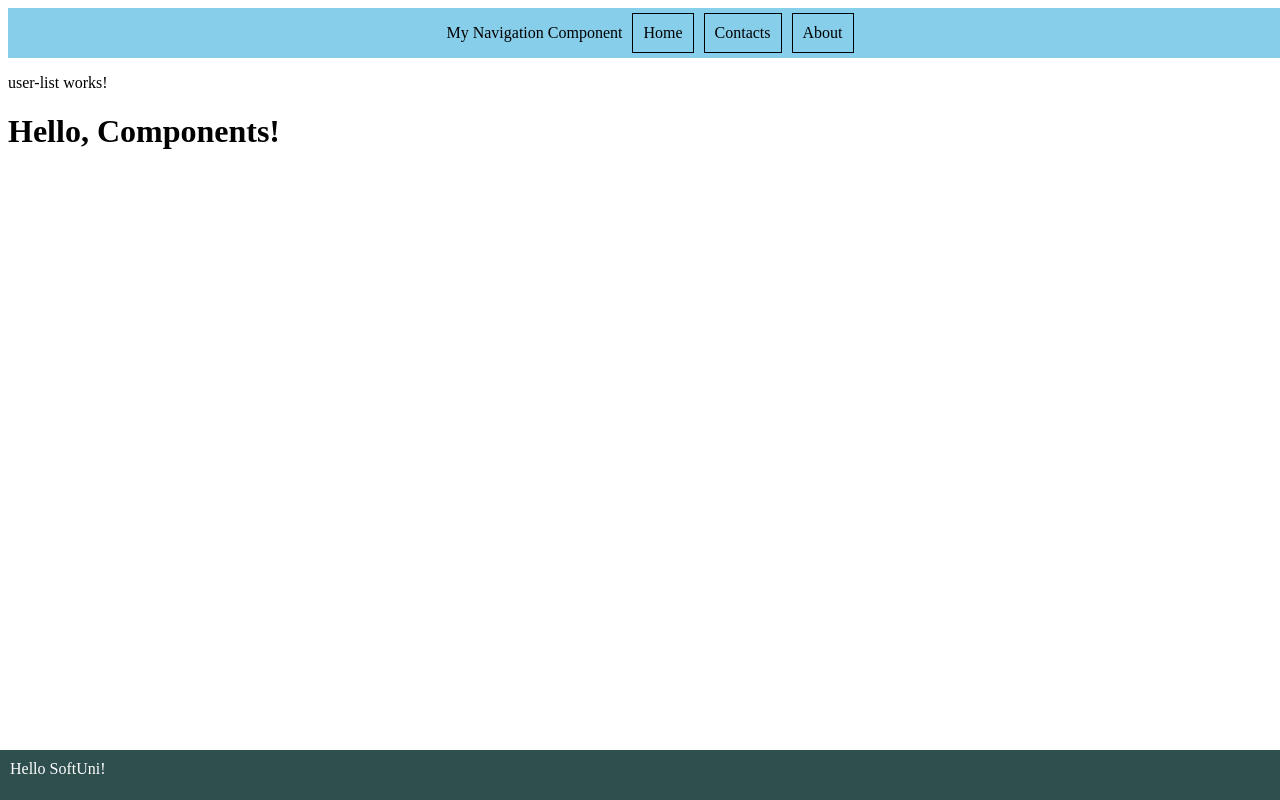
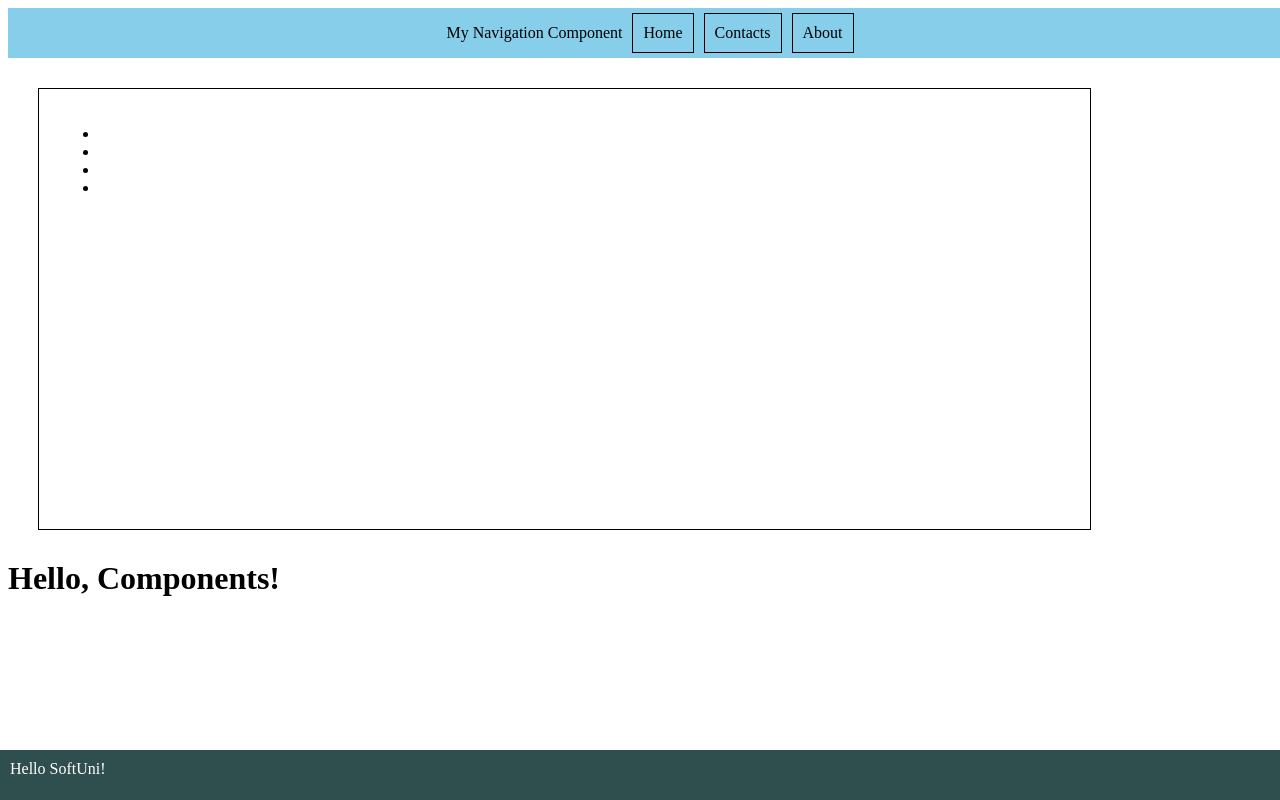
Before and after one commit to SvetlinGG/Angular-Components, an Angular app in the folder component-demo/: page / in a window 1280 px wide. Built offline with nearby package versions, Linux system fonts and the light colour scheme.

Commit message:
style user list

```diff
--- a/component-demo/src/app/user-list/user-list.component.css
+++ b/component-demo/src/app/user-list/user-list.component.css
@@ -0,0 +1,7 @@
+#wrapper {
+    border: 1px solid black;
+    width: 80%;
+    height: 400px;
+    padding: 20px;
+    margin: 30px;
+}
--- a/component-demo/src/app/user-list/user-list.component.html
+++ b/component-demo/src/app/user-list/user-list.component.html
@@ -1 +1,8 @@
-<p>user-list works!</p>
+<div id="wrapper">
+    <ul>
+        <li></li>
+        <li></li>
+        <li></li>
+        <li></li>
+    </ul>
+</div>
--- a/component-demo/src/app/user-list/user-list.component.ts
+++ b/component-demo/src/app/user-list/user-list.component.ts
@@ -6,5 +6,24 @@ import { Component } from '@angular/core';
   styleUrl: './user-list.component.css'
 })
 export class UserListComponent {
-
+  user = [
+    {
+      name: 'Raj',
+      age: 25,
+      id: 1,
+      address: 'India'
+    },
+    {
+      name: 'Rahul',
+      age: 30,
+      id: 2,
+      address: 'India'
+    },
+    {
+      name: 'Rajesh',
+      age: 35,
+      id: 3,
+      address: 'India'
+    }
+  ]
 }
```
